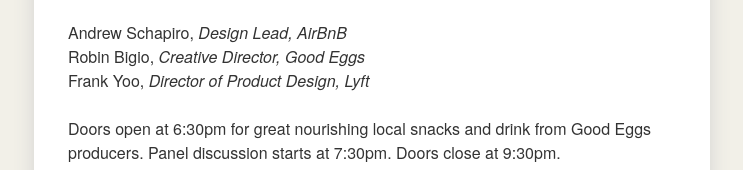
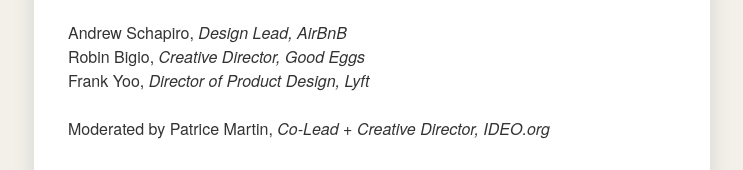
Before and after one commit to goodeggs/bites, a plain HTML site: page authors/alon_salant/index.html in a window 1280 px wide. Shown: the part 1830-2000 px from the top of the page, without its empty margins (268-1011 px from the left). Drawn offline with Linux system fonts and the light colour scheme.

Commit message:
Released from master:c513158

```diff
--- a/authors/alon_salant/index.html
+++ b/authors/alon_salant/index.html
@@ -16,6 +16,7 @@
 <p>Andrew Schapiro, <em>Design Lead, AirBnB</em><br/>
 Robin Bigio, <em>Creative Director, Good Eggs</em><br/>
 Frank Yoo, <em>Director of Product Design, Lyft</em><br/></p>
+<p>Moderated by Patrice Martin, <em>Co-Lead + Creative Director, IDEO.org</em></p>
 <p>Doors open at 6:30pm for great nourishing local snacks and drink from Good Eggs producers. Panel discussion starts at 7:30pm. Doors close at 9:30pm.</p>
 <p><a href="https://www.eventbrite.com/e/a-conversation-on-service-design-with-airbnb-good-eggs-and-lyft-tickets-12270402103?ref=ebtnebregn" target="_blank"><img src="https://www.eventbrite.com/custombutton?eid=12270402103" alt="Eventbrite - A Conversation on Service Design with AirBnB, Good Eggs and Lyft" /></a></p>
 </div></article><article><header><h1 class="entry-title"><a href="../../posts/written-hiring-criteria/">What Are Your Hiring Criteria?</a></h1><p class="meta"><a href="../../authors/alon_salant/">Alon Salant</a> on <time datetime="2014-04-29T00:00:00.000Z">April 29th, 2014</time></p></header><div class="entry-content"><p>What are the criteria you use when hiring for your team? Have you written them down?</p>
```
Also changed, not shown: index.html (+1 -0 lines), posts/service-design-panel/index.html (+1 -0 lines), 1 other file.
